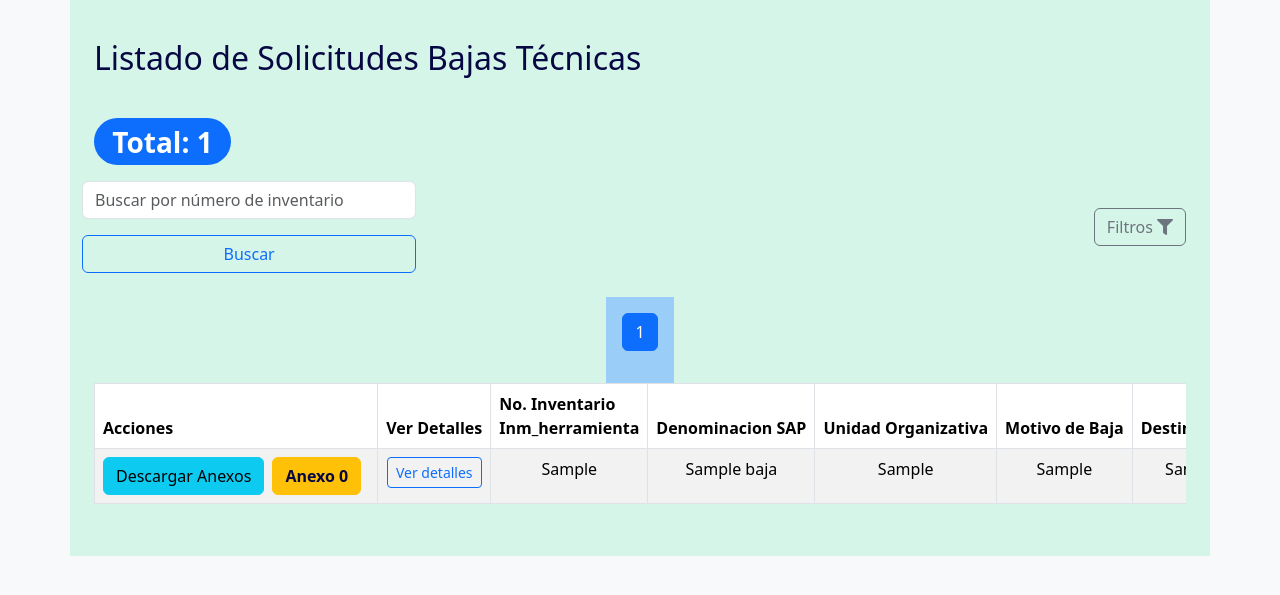
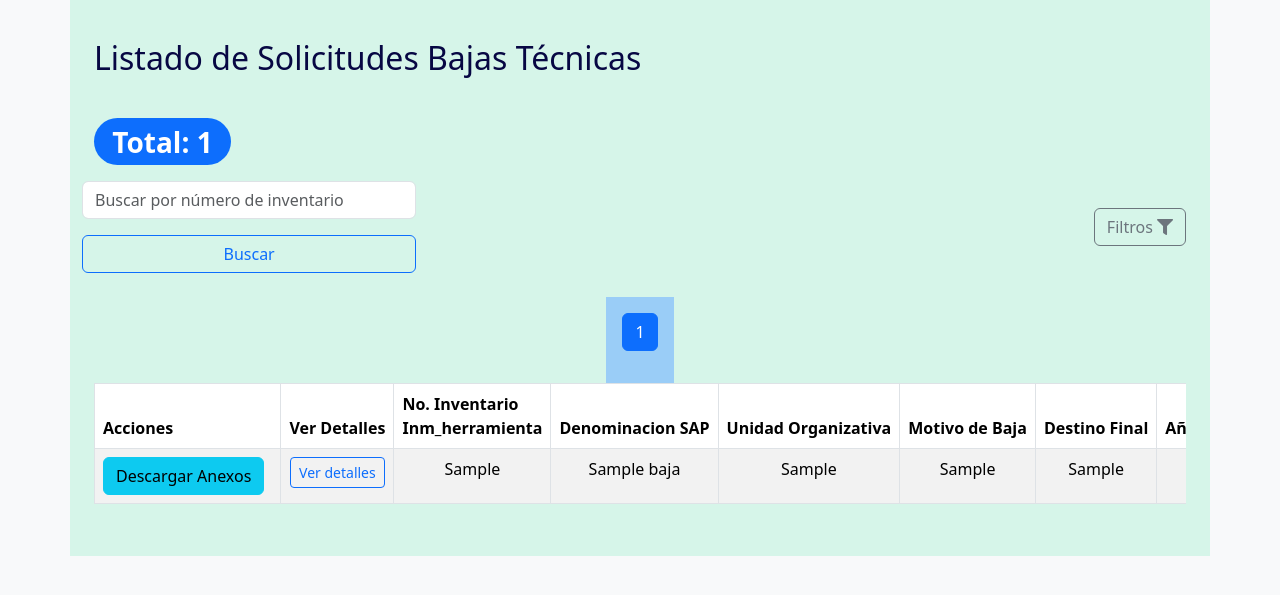
Before and after one commit to maikelamaran/bajas_tecnicas, a Django app: page /bajas/ in a window 1280 px wide. Shown: the part 93-688 px from the top of the page. Run offline with Django 5.2, Linux system fonts and the light colour scheme; tables that the repository leaves empty hold one stand-in row (values such as "Sample post"); some libraries are stand-ins or nearby versions.

Commit message:
quitar  el boton anexo 0 que no tenia objetivo

```diff
--- a/bajastecnicas/bajas/templates/bajas/bajas_list.html
+++ b/bajastecnicas/bajas/templates/bajas/bajas_list.html
@@ -310,9 +310,7 @@
                                     Eliminar
                                 </button>
                             {% endif %}
-                            {% if baja.archivo_anexo_0 %}
-                                <a href="{{ baja.archivo_anexo_0.url }}" class="btn btn-warning me-2" target="_blank">Anexo 0</a>
-                            {% endif %}
+
                              <!--botones para hacer los anexos -->
                              <!--inicio de anexo A-->
                             {% if puede_aprobar_anexo_a and baja.listopara_anexo_A and not baja.archivo_anexo_a and baja.archivo_anexo_a1 and not baja.aprobado_anexoA %}
```
